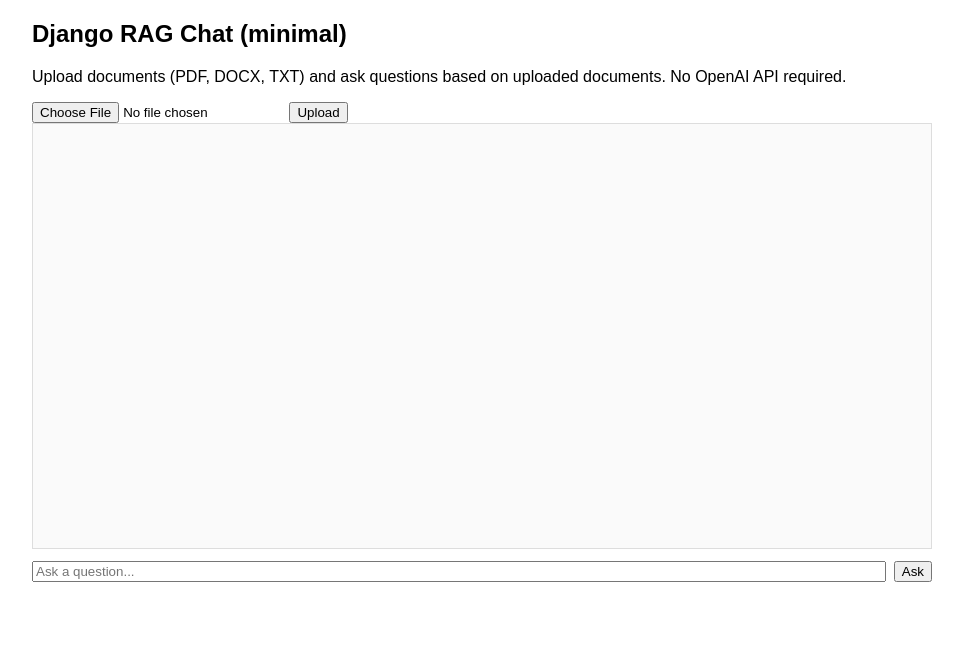
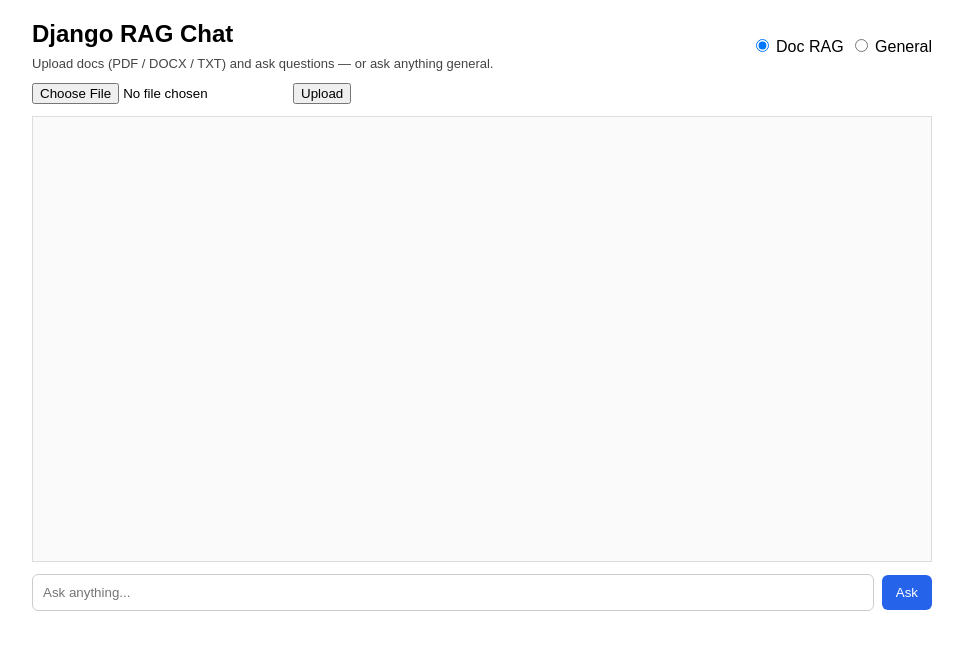
Before and after one commit to HarshaDino/ChatApp, a Django app: page / in a window 1280 px wide. Shown: the top 650 px of the page, without its empty margins (158-1121 px from the left). Run offline with Django 4.2, Linux system fonts and the light colour scheme.

Commit message:
Update index.html

```diff
--- a/templates/index.html
+++ b/templates/index.html
@@ -2,23 +2,37 @@
 <html>
   <head>
     <meta charset='utf-8'/>
-    <title>Django RAG Chat Demo</title>
+    <title>Django RAG Chat (Replit demo)</title>
     <style>
       body { font-family: Arial, Helvetica, sans-serif; max-width: 900px; margin: 20px auto; }
-      .chat { border: 1px solid #ddd; padding: 12px; height: 400px; overflow-y: auto; background: #fafafa; }
-      .msg { margin: 8px 0; }
-      .user { text-align: right; }
-      .ai { text-align: left; color: #222; }
-      .meta { font-size: 12px; color: #666; }
-      .controls { margin-top: 12px; display:flex; gap:8px; }
+      header { display:flex; align-items:center; justify-content:space-between; gap:12px; }
+      h2 { margin: 0 0 8px 0; }
+      .chat { border: 1px solid #ddd; padding: 12px; height: 420px; overflow-y: auto; background: #fafafa; margin-top:12px; }
+      .msg { margin: 8px 0; padding:6px; border-radius:6px; max-width:80%; }
+      .user { margin-left:auto; background:#daf1ff; text-align:right; }
+      .ai { margin-right:auto; background:#fff; border:1px solid #eee; }
+      .meta { font-size: 12px; color: #666; margin-bottom:6px; }
+      .controls { margin-top: 12px; display:flex; gap:8px; align-items:center; }
+      .controls input[type="text"] { flex:1; padding:10px; border-radius:6px; border:1px solid #ccc; }
+      .controls button { padding:10px 14px; border-radius:6px; border:none; background:#2563eb; color:white; cursor:pointer; }
+      .small { font-size:13px; color:#444; }
+      .mode-toggle { display:flex; gap:6px; align-items:center; }
     </style>
   </head>
   <body>
-    <h2>Django RAG Chat (minimal)</h2>
-    <p>Upload documents (PDF, DOCX, TXT) and ask questions based on uploaded documents. No OpenAI API required.</p>
+    <header>
+      <div>
+        <h2>Django RAG Chat</h2>
+        <div class="small">Upload docs (PDF / DOCX / TXT) and ask questions — or ask anything general.</div>
+      </div>
+      <div class="mode-toggle">
+        <label><input type="radio" name="mode" value="rag" checked/> Doc RAG</label>
+        <label><input type="radio" name="mode" value="general"/> General</label>
+      </div>
+    </header>
 
-    <div>
-      <form id="upload-form">
+    <div style="margin-top:12px;">
+      <form id="upload-form" style="display:flex; gap:8px;">
         <input type="file" name="file" id="file-input" />
         <button type="submit">Upload</button>
       </form>
@@ -27,7 +41,7 @@
     <div class="chat" id="chat-window"></div>
 
     <div class="controls">
-      <input type="text" id="question" placeholder="Ask a question..." style="flex:1" />
+      <input type="text" id="question" placeholder="Ask anything..." />
       <button id="ask">Ask</button>
     </div>
 
@@ -38,8 +52,12 @@
         const res = await fetch('/api/upload/', { method: 'POST', body: fd });
         return res.json();
       }
-      async function askQuestion(q) {
-        const res = await fetch('/api/chat/', { method: 'POST', headers: {'Content-Type': 'application/json'}, body: JSON.stringify({question: q}) });
+      async function askQuestion(q, mode) {
+        const res = await fetch('/api/chat/', {
+          method: 'POST',
+          headers: {'Content-Type': 'application/json'},
+          body: JSON.stringify({question: q, mode: mode})
+        });
         return res.json();
       }
 
@@ -47,7 +65,13 @@
       function addMessage(text, who='ai') {
         const div = document.createElement('div');
         div.className = 'msg ' + (who==='user' ? 'user' : 'ai');
-        div.innerHTML = '<div class="meta">' + (who==='user' ? 'You' : 'AI') + '</div><div>' + (text || '') + '</div>';
+        const meta = document.createElement('div');
+        meta.className = 'meta';
+        meta.textContent = who === 'user' ? 'You' : 'AI';
+        const body = document.createElement('div');
+        body.innerHTML = (text || '').replace(/\n/g, '<br/>');
+        div.appendChild(meta);
+        div.appendChild(body);
         chatWindow.appendChild(div);
         chatWindow.scrollTop = chatWindow.scrollHeight;
       }
@@ -68,16 +92,29 @@
       document.getElementById('ask').addEventListener('click', async () => {
         const q = document.getElementById('question').value.trim();
         if (!q) return;
+        // get selected mode
+        const mode = document.querySelector('input[name="mode"]:checked').value;
         addMessage(q, 'user');
         addMessage('...', 'ai');
-        const res = await askQuestion(q);
+        const res = await askQuestion(q, mode === 'rag' ? 'doc' : 'general');
         // replace last '...' message
         const msgs = chatWindow.querySelectorAll('.msg');
         const last = msgs[msgs.length-1];
         if (res.answer) {
           last.innerHTML = '<div class="meta">AI</div><div>' + (res.answer.replace(/\n/g, '<br/>')) + '</div>';
+          if (res.context) {
+            last.innerHTML += '<div style="font-size:12px;color:#666;margin-top:8px;">Sources included from uploaded docs.</div>';
+          }
         } else {
           last.innerHTML = '<div class="meta">AI</div><div>Error: ' + JSON.stringify(res) + '</div>';
+        }
+      });
+
+      // allow Enter to submit
+      document.getElementById('question').addEventListener('keydown', (e) => {
+        if (e.key === 'Enter') {
+          e.preventDefault();
+          document.getElementById('ask').click();
         }
       });
     </script>
```
